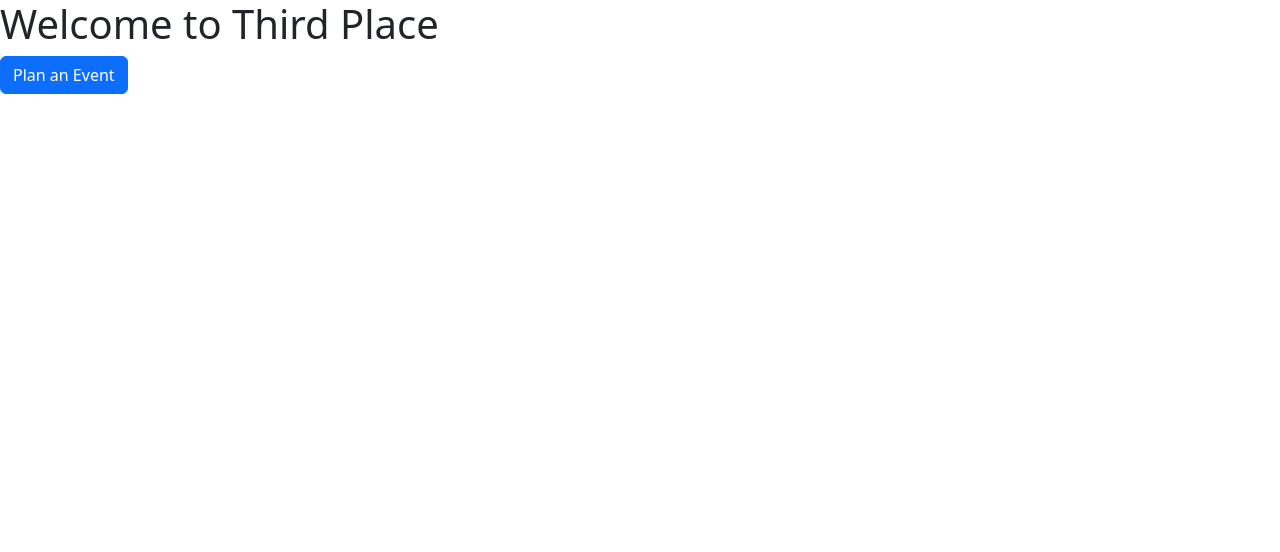
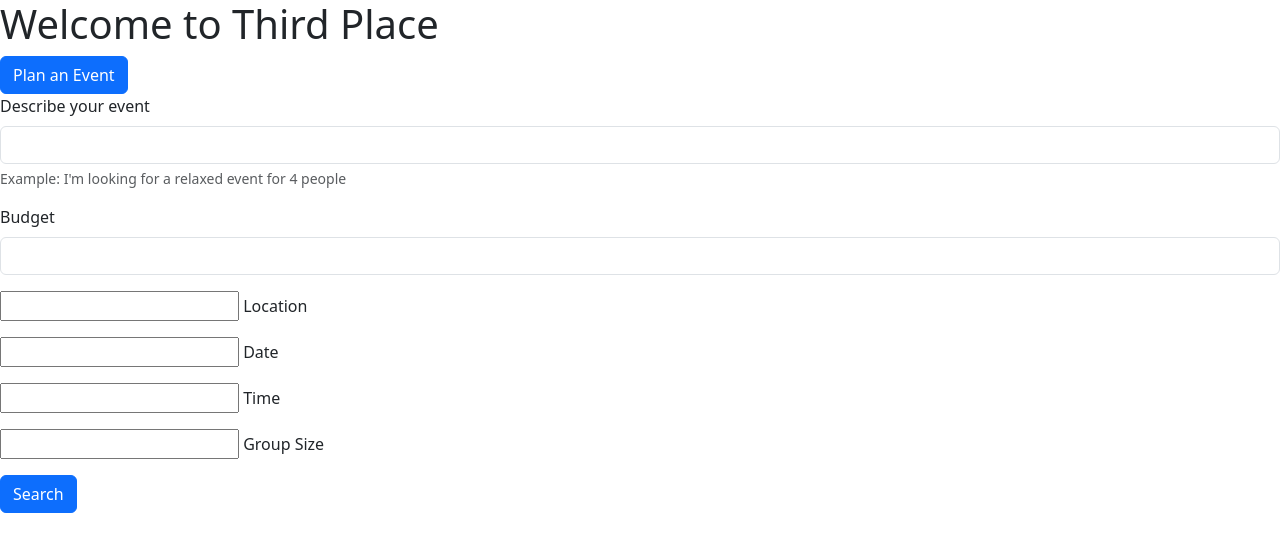
Before and after one commit to eehudson/Budget-Suggestions, a plain HTML site: page index.html in a window 1280 px wide. Drawn offline with nearby package versions, Linux system fonts and the light colour scheme.

Commit message:
add form for plan event details

```diff
--- a/index.html
+++ b/index.html
@@ -10,6 +10,47 @@
 
         <div>
             <button type="button" class="btn btn-primary" onclick=""> Plan an Event </button>
+            <div id="event-options">
+                <form>
+                    <div class="mb-3" id="eventDescription">
+                      <label for="eventDescriptionInput" class="form-label">Describe your event</label>
+                      <input type="text" class="form-control" id="eventDescriptionInput" aria-describedby="eventDescriptionExample">
+                      <div id="eventDescriptionExample" class="form-text">Example: I'm looking for a relaxed event for 4 people </div>
+                    </div>
+                    <div class="mb-3" id="eventBudget">
+                      <label for="eventBudgetInput" class="form-label">Budget</label>
+                      <input type="input" class="form-control" id="eventBudgetInput">
+                    </div>
+                    <div class="mb-3" id="eventLocation">
+                      <input type="text" class="" id="eventLocationInput">
+                      <label class="" for="eventLocationInput">Location</label>
+                    </div>
+                    <div class="mb-3" id="eventDate">
+                        <input type="text" class="" id="eventDateInput">
+                        <label class="" for="eventDateInput">Date</label>
+                    </div>
+                    <div class="mb-3" id="eventTime">
+                        <input type="text" class="" id="eventTimeInput">
+                        <label class="" for="eventTimeInput">Time</label>
+                    </div>
+                    <div class="mb-3" id="eventSize">
+                        <input type="text" class="" id="eventSizeInput">
+                        <label class="" for="eventSizeInput">Group Size</label>
+                    </div>
+                    <button type="submit" class="btn btn-primary">Search</button>
+                </form>
+
+            </div>
+
+            <div id="plan-event-results">
+              <div class="">
+                <div class="result-tile" result-id="">
+
+                </div>
+
+              </div>
+
+            </div>
         </div>
     </body>
 </html>
```
Lines whose indentation alone changed are shown as unchanged.
